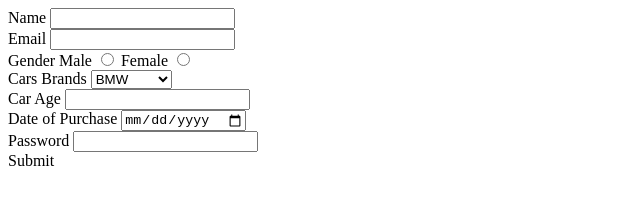
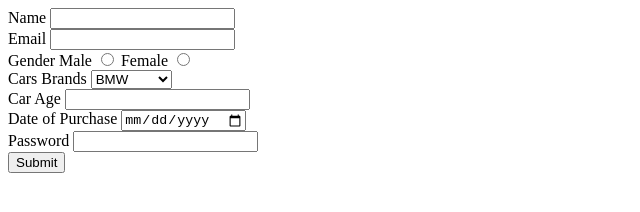
Before and after one commit to acciojob/car-insurance-form-mismuskan, a website: page main.html in a window 1280 px wide. Shown: the full height of the page, 0-640 px from the left. Drawn offline with Linux system fonts and the light colour scheme.

Commit message:
created a submission

```diff
--- a/main.html
+++ b/main.html
@@ -39,7 +39,7 @@
 	<label for="password">Password</label>
 	<input type="password" id="password" required>
 	<br>
-	<buttont type="submit">Submit</buttont>
+	<button type="submit">Submit</buttont>
 </form>
 </body>
 </html>
```
